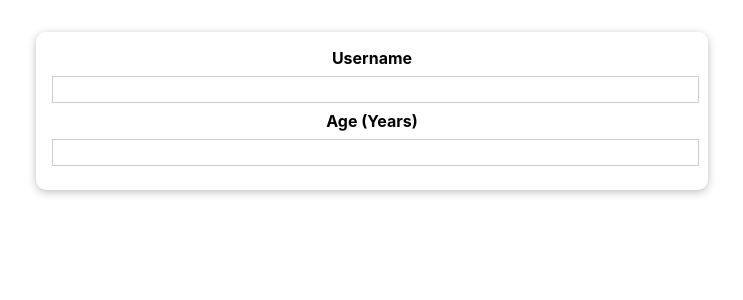
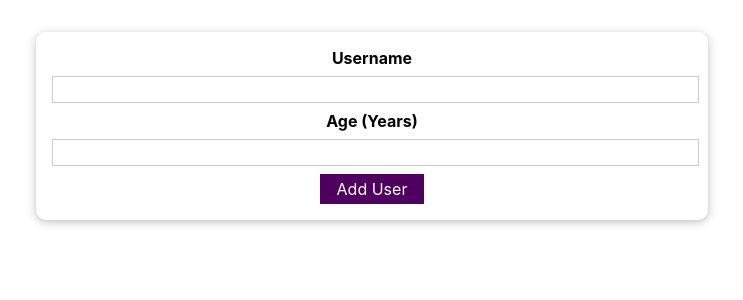
Before and after one commit to jeffrey-ke/attendance-webapp, a React (Create React App) app: page / in a window 1280 px wide. Shown: the top 300 px of the page, without its empty margins (268-1011 px from the left). Built offline with nearby package versions, Linux system fonts and the light colour scheme.

Commit message:
Keeping entered username and age as state variables.

```diff
--- /dev/null
+++ b/src/Components/UI/Button.js
@@ -0,0 +1,15 @@
+import React from "react";
+import classes from './Button.module.css';
+
+const Button = props => {
+    return (
+        <button
+            className={classes.button}
+            type={props.type || 'button'}
+            onClick={props.onClick}
+        >
+            {props.children}
+        </button>
+    );
+}
+export default Button
--- /dev/null
+++ b/src/Components/UI/Button.module.css
@@ -0,0 +1,18 @@
+.button {
+    font: inherit;
+    border: 1px solid #4f005f;
+    background: #4f005f;
+    color: white;
+    padding: 0.25rem 1rem;
+    cursor: pointer;
+  }
+
+  .button:hover,
+  .button:active {
+    background: #741188;
+    border-color: #741188;
+  }
+
+  .button:focus {
+    outline: none;
+  }
--- a/src/Components/Users/AddUser/AddUser.js
+++ b/src/Components/Users/AddUser/AddUser.js
@@ -1,20 +1,35 @@
-import React from 'react';
+import React, { useState } from 'react';
 
 import Card from '../../UI/Card';
 import classes from './AddUser.module.css';
+import Button from '../../UI/Button';
 
 const AddUser = (props) => {
+
+    const [enteredUserName, setEnteredUserName] = useState('');
+    const [enteredAge, setEnteredAge] = useState('')
+
     const addUserHandler = (event) => {
         event.preventDefault();
+        console.log(enteredUserName, enteredAge)
     };
+
+    const userNameChangeHandler = event => {
+        setEnteredUserName(event.target.value);
+    };
+
+    const ageChangeHandler = event => {
+        setEnteredAge(event.target.value);
+    }
 
     return (
         <Card className={classes.input}>
             <form onSubmit={addUserHandler}>
                 <label htmlFor="username">Username</label>
-        <input id="username" type="text" />
+                <input id="username" type="text" onChange={userNameChangeHandler}/>
                 <label htmlFor="age">Age (Years)</label>
-        <input id="age" type="number" />
+                <input id="age" type="number" onChange={ageChangeHandler}/>
+                <Button type='submit'>Add User</Button>
             </form>
         </Card>
   );
```
Lines whose indentation alone changed are shown as unchanged.
